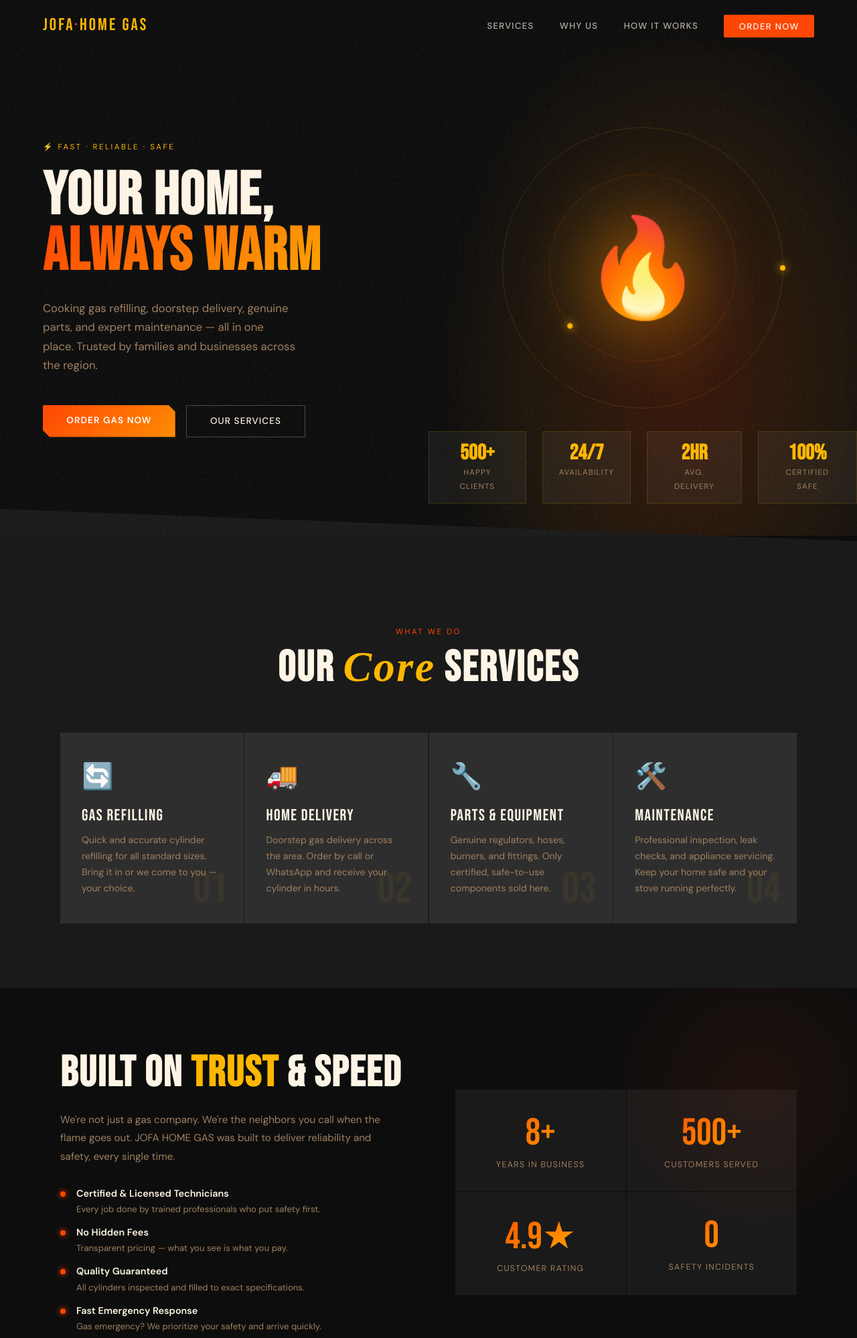
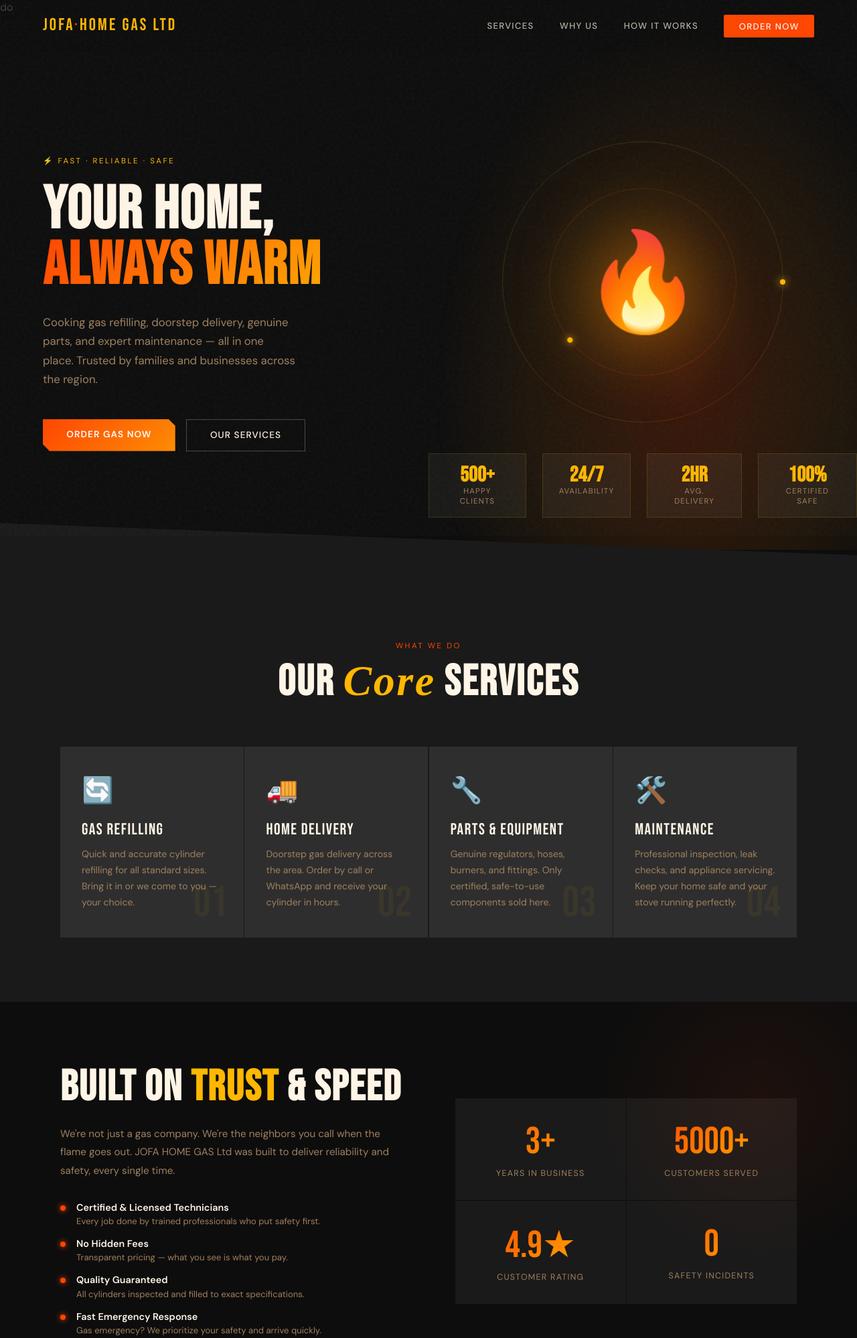
Before and after one commit to joshuaodokwo89-dot/JOETECH-ELECTRICAL-, a plain HTML site: page index.html in a window 1280 px wide. Shown: the top 1998 px of the page at 67% size. Drawn offline with Linux system fonts and the light colour scheme; a web font is replaced by a local one.

Commit message:
Update company name to JOFA HOME GAS LTD

```diff
--- a/index.html
+++ b/index.html
@@ -1,9 +1,9 @@
-<!DOCTYPE html>
+do<!DOCTYPE html>
 <html lang="en">
 <head>
   <meta charset="UTF-8" />
   <meta name="viewport" content="width=device-width, initial-scale=1.0"/>
-  <title>JOFA HOME GAS</title>
+  <title>JOFA HOME GAS LTD</title>
   <link href="https://fonts.googleapis.com/css2?family=Bebas+Neue&family=DM+Sans:wght@300;400;500;600&family=Playfair+Display:ital@1&display=swap" rel="stylesheet"/>
   <style>
     *, *::before, *::after { margin: 0; padding: 0; box-sizing: border-box; }
@@ -678,7 +678,7 @@
 
   <!-- NAV -->
   <nav>
-    <div class="nav-logo">JOFA<span>·</span>HOME GAS</div>
+    <div class="nav-logo">JOFA<span>·</span>HOME GAS LTD</div>
     <ul>
       <li><a href="#services">Services</a></li>
       <li><a href="#why">Why Us</a></li>
@@ -770,7 +770,7 @@
     <div class="why-grid">
       <div class="why-left">
         <h2 class="big-statement">Built on <span style="color:var(--gold)">Trust</span> &amp; Speed</h2>
-        <p>We're not just a gas company. We're the neighbors you call when the flame goes out. JOFA HOME GAS was built to deliver reliability and safety, every single time.</p>
+        <p>We're not just a gas company. We're the neighbors you call when the flame goes out. JOFA HOME GAS Ltd was built to deliver reliability and safety, every single time.</p>
         <div class="perks">
           <div class="perk">
             <div class="perk-dot"></div>
@@ -804,11 +804,11 @@
       </div>
       <div class="why-right">
         <div class="metric-box">
-          <div class="num">8+</div>
+          <div class="num">3+</div>
           <div class="label">Years in Business</div>
         </div>
         <div class="metric-box">
-          <div class="num">500+</div>
+          <div class="num">5000+</div>
           <div class="label">Customers Served</div>
         </div>
         <div class="metric-box">
@@ -861,14 +861,14 @@
   <section id="cta">
     <h2 class="cta-title">Ready to <span style="color:var(--gold)">Order</span> Your Gas?</h2>
     <p>Don't let an empty cylinder stop the cooking. Call us now or send a WhatsApp message and get gas delivered today.</p>
-    <a href="tel:+00000000000" class="btn-primary">📞 Call to Order</a>
-    <a href="tel:+00000000000" class="phone-link">+000 000 0000</a>
+    <a href="tel:+08107932641" class="btn-primary">📞 Call to Order</a>
+    <a href="tel:+08107932641" class="phone-link">+2348107932641</a>
   </section>
 
   <!-- FOOTER -->
   <footer>
     <div class="footer-logo">JOFA<span>·</span>HOME GAS</div>
-    <p class="footer-copy">© 2026 JOFA Home Gas. All rights reserved.</p>
+    <p class="footer-copy">© 2026 JOFA Home Gas Ltd. All rights reserved.</p>
     <div class="footer-links">
       <a href="#services">Services</a>
       <a href="#why">About</a>
```
